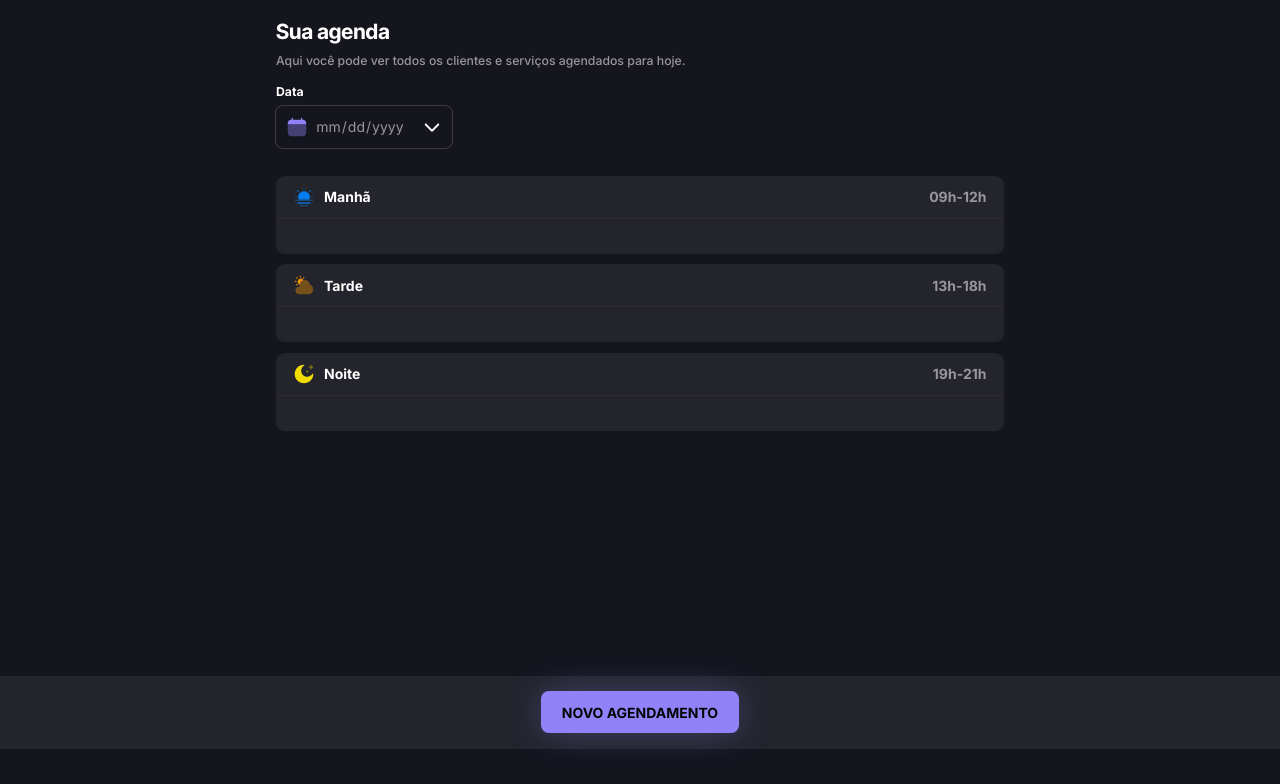
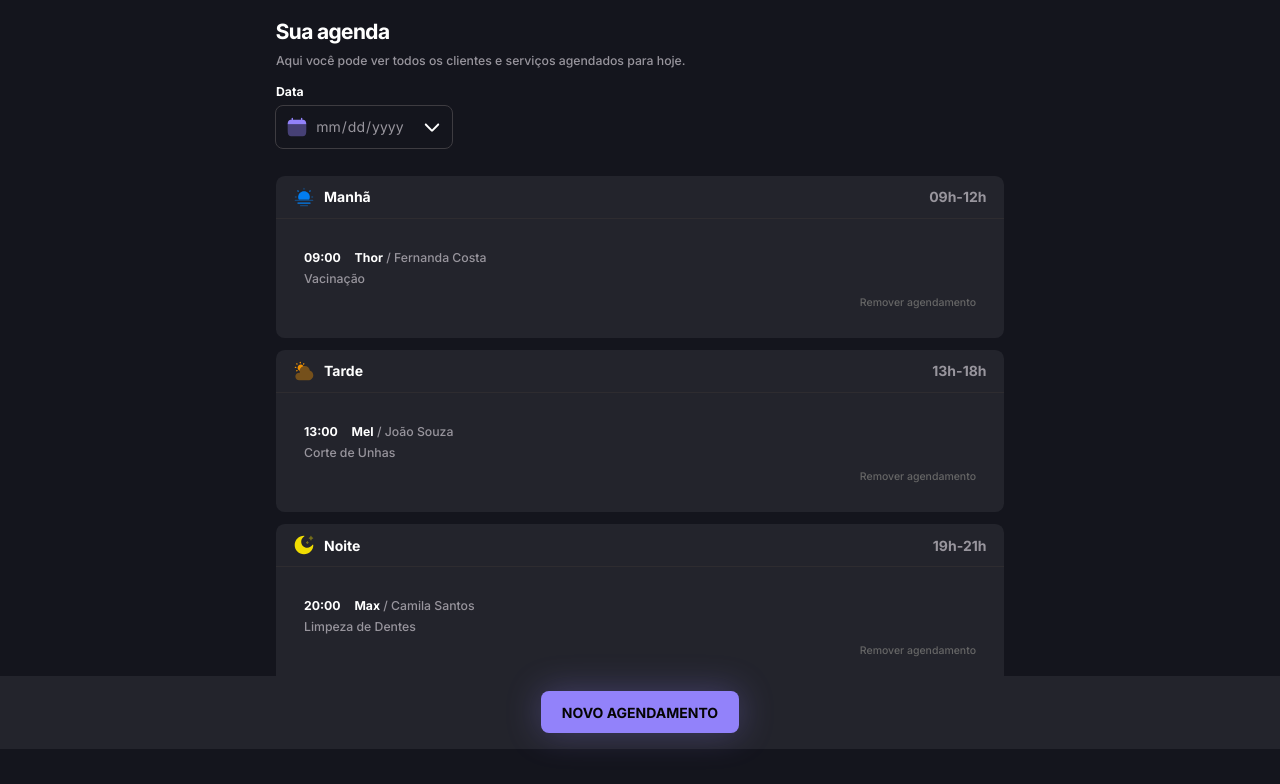
Before and after one commit to Fel1324/MundoPet, a website built with webpack: page index.html in a window 1280 px wide. Shown: the part 51-835 px from the top of the page. Before the commit the page ends 800 px from the top, so only its background shows below. Built offline with nearby package versions, Linux system fonts and the light colour scheme.

Commit message:
finish styling the schedule section

```diff
--- a/index.html
+++ b/index.html
@@ -32,8 +32,16 @@
             <span>09h-12h</span>
           </header>
 
-          <ul id="morning" class="period">
+          <ul role="list" id="morning" class="period">
+            <li>
+              <strong class="hour">09:00</strong>
+              <strong>Thor</strong>
 
+              <span>/ Fernanda Costa</span>
+              <span class="service-desc">Vacinação</span>
+
+              <button class="remove">Remover agendamento</button>
+            </li>
           </ul>
         </section>
 
@@ -44,8 +52,16 @@
             <span>13h-18h</span>
           </header>
 
-          <ul id="afternoon" class="period">
+          <ul role="list" id="afternoon" class="period">
+            <li>
+              <strong class="hour">13:00</strong>
+              <strong>Mel</strong>
 
+              <span>/ João Souza</span>
+              <span class="service-desc">Corte de Unhas</span>
+
+              <button class="remove">Remover agendamento</button>
+            </li>
           </ul>
         </section>
 
@@ -56,15 +72,23 @@
             <span>19h-21h</span>
           </header>
 
-          <ul id="afternoon" class="period">
+          <ul role="list" id="night" class="period">
+            <li>
+              <strong class="hour">20:00</strong>
+              <strong>Max</strong>
 
+              <span>/ Camila Santos</span>
+              <span class="service-desc">Limpeza de Dentes</span>
+
+              <button class="remove">Remover agendamento</button>
+            </li>
           </ul>
         </section>
       </main>
+    </div>
 
-      <footer class="footer">
-        <button class="new-schedule">Novo agendamento</button>
-      </footer>
-    </div>
+    <footer class="footer">
+      <button class="new-schedule">Novo agendamento</button>
+    </footer>
   </body>
 </html>
--- a/src/css/footer.css
+++ b/src/css/footer.css
@@ -18,4 +18,9 @@
   font: var(--label-lg);
   text-transform: uppercase;
   padding: .75rem 1.5rem;
+
+  transition: background-color .3s ease-in-out;
+  &:hover{
+    background-color: var(--background-highlights);
+  }
 }
--- a/src/css/global.css
+++ b/src/css/global.css
@@ -60,6 +60,10 @@ a{
   text-decoration: none;
 }
 
+ul{
+  list-style-type: none;
+}
+
 img{
   vertical-align: top;
 }
--- a/src/css/schedule.css
+++ b/src/css/schedule.css
@@ -1,7 +1,11 @@
 .schedule{
   display: grid;
-  gap: .75rem;
+  gap: .875rem;
   margin-top: 2rem;
+
+  & > :last-child{
+    margin-bottom: 6.25rem;
+  }
 }
 
 .schedule-period{
@@ -29,5 +33,43 @@
 }
 
 .period{
+  display: flex;
+  flex-direction: column;
   padding: 1.25rem;
+
+  & > li{
+    padding: .75rem;
+
+    & > strong{
+      font: var(--label-md);
+
+      &.hour{
+        margin-right: .75rem;
+      }
+    }
+
+    & > span{
+      font: var(--p-md);
+      color: var(--content-secondary);
+
+      &.service-desc{
+        display: block;
+        margin-bottom: .5rem;
+      }
+    }
+
+    & > .remove{
+      display: block;
+      font: var(--p-sm);
+      margin-left: auto;
+
+      background: none;
+      color: var(--content-tertiary);
+    }
+  }
+
+  & > li + li{
+    border-top: .0625rem solid var(--border-divisor);
+    padding-top: 1.75rem;
+  }
 }
```
